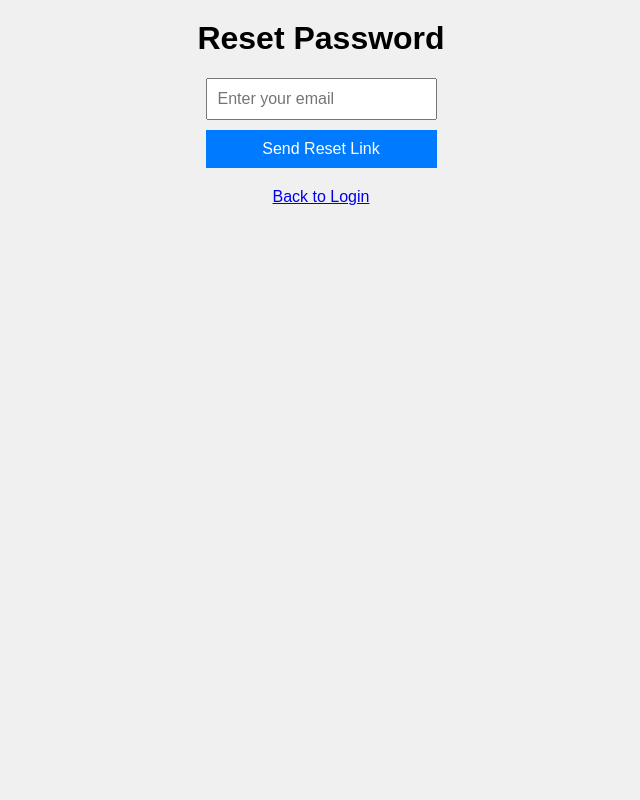
After one commit to alge4/Faux-Orator, a Flask app: template templates/reset_password_templates.html in a window 1280 px wide. The commit adds this page. Shown: the whole page, without its empty margins (319-959 px from the left). Run offline with Flask 3, Linux system fonts and the light colour scheme; the template is opened without the code that fills it, so the values that code supplies are empty.

Commit message:
Added login functionality and commenced password resets

```diff
--- a/app.py
+++ b/app.py
@@ -1,10 +1,52 @@
-from flask import Flask, render_template, request, redirect, url_for, session
+import os
+from flask import Flask, render_template, request, redirect, url_for, session, flash
+from flask_sqlalchemy import SQLAlchemy
+from flask_bcrypt import Bcrypt
+from flask_migrate import Migrate
+from flask_mail import Mail, Message
+from itsdangerous import URLSafeTimedSerializer
+from dotenv import load_dotenv
+
+# Load environment variables from .env file
+load_dotenv()
 
 app = Flask(__name__)
-app.secret_key = 'your_secret_key'
+app.secret_key = os.urandom(24)
 
-# In-memory user storage for demonstration purposes
-users = {}
+# Database configuration
+basedir = os.path.abspath(os.path.dirname(__file__))
+db_path = os.path.join(basedir, 'instance', 'users.db')
+app.config['SQLALCHEMY_DATABASE_URI'] = f'sqlite:///{db_path}'
+app.config['SQLALCHEMY_TRACK_MODIFICATIONS'] = False
+
+# Flask-Mail configuration
+app.config['MAIL_SERVER'] = os.getenv('MAIL_SERVER')
+app.config['MAIL_PORT'] = os.getenv('MAIL_PORT')
+app.config['MAIL_USE_TLS'] = os.getenv('MAIL_USE_TLS')
+app.config['MAIL_USERNAME'] = os.getenv('MAIL_USERNAME')
+app.config['MAIL_PASSWORD'] = os.getenv('MAIL_PASSWORD')
+
+mail = Mail(app)
+
+# Initialize extensions
+db = SQLAlchemy(app)
+bcrypt = Bcrypt(app)
+migrate = Migrate(app, db)
+
+
+# Secret key for generating tokens
+serializer = URLSafeTimedSerializer(app.secret_key)
+
+# User model
+class User(db.Model):
+    id = db.Column(db.Integer, primary_key=True)
+    email = db.Column(db.String(150), nullable=False, unique=True)
+    username = db.Column(db.String(150), nullable=False, unique=True)
+    password = db.Column(db.String(150), nullable=False)
+
+# Create database tables
+with app.app_context():
+    db.create_all()
 
 @app.route('/')
 def landing_page():
@@ -15,23 +57,30 @@ def login():
     if request.method == 'POST':
         username = request.form['username']
         password = request.form['password']
-        if username in users and users[username] == password:
-            session['username'] = username
+        user = User.query.filter_by(username=username).first()
+        if user and bcrypt.check_password_hash(user.password, password):
+            session['username'] = user.username
             return redirect(url_for('main'))
         else:
-            return render_template('login.html', error="Invalid credentials")
+            flash('Invalid credentials, please try again.', 'danger')
     return render_template('login.html')
 
 @app.route('/register', methods=['POST'])
 def register():
+    email = request.form['email']
     username = request.form['username']
     password = request.form['password']
-    if username not in users:
-        users[username] = password
-        session['username'] = username
-        return redirect(url_for('main'))
-    else:
-        return render_template('login.html', error="User already exists")
+    user_exists = User.query.filter_by(username=username).first()
+    email_exists = User.query.filter_by(email=email).first()
+    if user_exists or email_exists:
+        flash('User or email already exists, please login.', 'warning')
+        return redirect(url_for('login'))
+    hashed_password = bcrypt.generate_password_hash(password).decode('utf-8')
+    new_user = User(email=email, username=username, password=hashed_password)
+    db.session.add(new_user)
+    db.session.commit()
+    session['username'] = new_user.username
+    return redirect(url_for('main'))
 
 @app.route('/main')
 def main():
@@ -39,5 +88,71 @@ def main():
         return redirect(url_for('login'))
     return render_template('main.html', phase='planning')
 
+@app.route('/reset_password', methods=['GET', 'POST'])
+def reset_password_request():
+    if request.method == 'POST':
+        email = request.form['email']
+        user = User.query.filter_by(email=email).first()
+        if user:
+            token = serializer.dumps(email, salt='password-reset-salt')
+            reset_url = url_for('reset_password', token=token, _external=True)
+            # Send email
+            msg = Message('Password Reset Request',
+                          sender='noreply@example.com',
+                          recipients=[email])
+            msg.body = f'Reset your password using this link: {reset_url}'
+            mail.send(msg)
+            flash('Password reset link has been sent to your email.', 'info')
+        else:
+            flash('Email address not found.', 'danger')
+    return render_template('reset_password_request.html')
+
+@app.route('/reset_password/<token>', methods=['GET', 'POST'])
+def reset_password(token):
+    try:
+        email = serializer.loads(token, salt='password-reset-salt', max_age=3600)
+    except Exception as e:
+        flash('The password reset link is invalid or has expired.', 'danger')
+        return redirect(url_for('login'))
+
+    if request.method == 'POST':
+        password = request.form['password']
+        user = User.query.filter_by(email=email).first()
+        if user:
+            hashed_password = bcrypt.generate_password_hash(password).decode('utf-8')
+            user.password = hashed_password
+            db.session.commit()
+            flash('Your password has been updated!', 'success')
+            return redirect(url_for('login'))
+        else:
+            flash('User not found.', 'danger')
+            return redirect(url_for('login'))
+
+    return render_template('reset_password.html', token=token)
+
+@app.route('/logout')
+def logout():
+    session.pop('username', None)
+    return redirect(url_for('landing_page'))
+
+
+@app.route('/planning')
+def planning():
+    if 'username' not in session:
+        return redirect(url_for('login'))
+    return render_template('planning.html')
+
+@app.route('/playing')
+def playing():
+    if 'username' not in session:
+        return redirect(url_for('login'))
+    return render_template('playing.html')
+
+@app.route('/review')
+def review():
+    if 'username' not in session:
+        return redirect(url_for('login'))
+    return render_template('review.html')
+
 if __name__ == '__main__':
     app.run(debug=True)
--- a/static/css/style.css
+++ b/static/css/style.css
@@ -3,19 +3,30 @@ body {
     margin: 0;
     padding: 0;
     display: flex;
-    justify-content: center;
+    flex-direction: column;
     align-items: center;
     height: 100vh;
     background-color: #f0f0f0;
 }
 
-h1 {
-    margin-bottom: 20px;
+
+.container {
+    width: 80%;
+    max-width: 900px;
+    background-color: white;
+    padding: 20px;
+    box-shadow: 0 0 10px rgba(0, 0, 0, 0.1);
+}
+
+h1, h2 {
+    margin-top: 20px;
+    text-align: center;
 }
 
 form {
     display: flex;
     flex-direction: column;
+    margin-bottom: 20px;
 }
 
 input {
@@ -37,6 +48,31 @@ button:hover {
     background-color: #0056b3;
 }
 
-p {
+.flash {
     color: red;
+    text-align: center;
 }
+
+.section {
+    margin-bottom: 30px;
+}
+.link-container {
+    width: 100%;
+    text-align: center; /* Center the container content */
+    margin-top: 20px;  /* Adds space above the link */
+}
+
+.link-container a {
+    display: block;  /* Makes the link a block element to force it onto a new line */
+    width: 200px; /* Set a fixed width for the link */
+    margin: 0 auto; /* Center the block element */
+    padding: 10px;  /* Adds some padding for better appearance */
+    background-color: #007bff;  /* Background color for the link */
+    color: white;  /* Text color */
+    text-decoration: none;  /* Removes underline */
+    border-radius: 5px;  /* Rounds the corners */
+}
+
+.link-container a:hover {
+    background-color: #0056b3;  /* Changes background color on hover */
+}
--- /dev/null
+++ b/templates/reset_password_templates.html
@@ -0,0 +1,17 @@
+<!DOCTYPE html>
+<html lang="en">
+<head>
+    <meta charset="UTF-8">
+    <meta name="viewport" content="width=device-width, initial-scale=1.0">
+    <title>Reset Password</title>
+    <link rel="stylesheet" href="{{ url_for('static', filename='css/style.css') }}">
+</head>
+<body>
+    <h1>Reset Password</h1>
+    <form action="{{ url_for('reset_password_request') }}" method="post">
+        <input type="email" name="email" placeholder="Enter your email" required>
+        <button type="submit">Send Reset Link</button>
+    </form>
+    <a href="{{ url_for('login') }}">Back to Login</a>
+</body>
+</html>
```
Also changed, not shown: static/js/script.js (+10 -0 lines), templates/index.html (+5 -3 lines), templates/login.html (+13 -2 lines), templates/main.html (+13 -5 lines), templates/reset_password.html (added, +17 -0 lines), instance/users.db (added), 2 other files.
